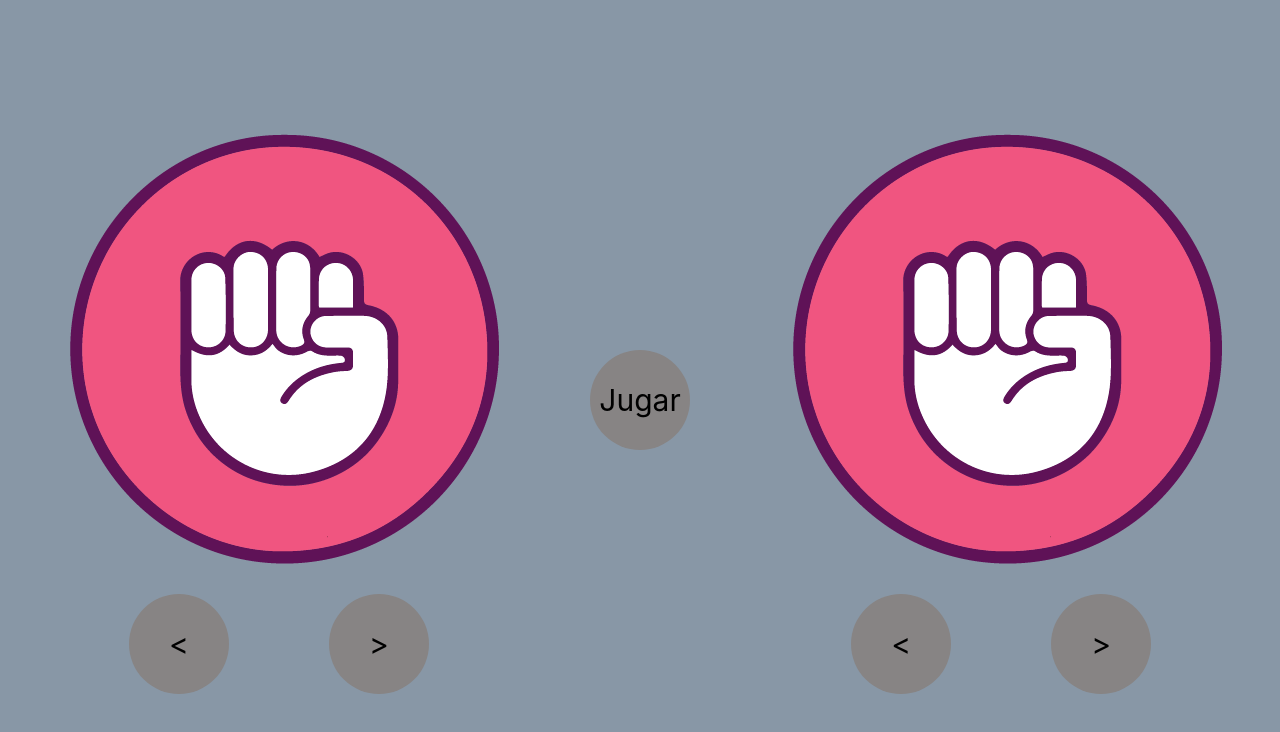
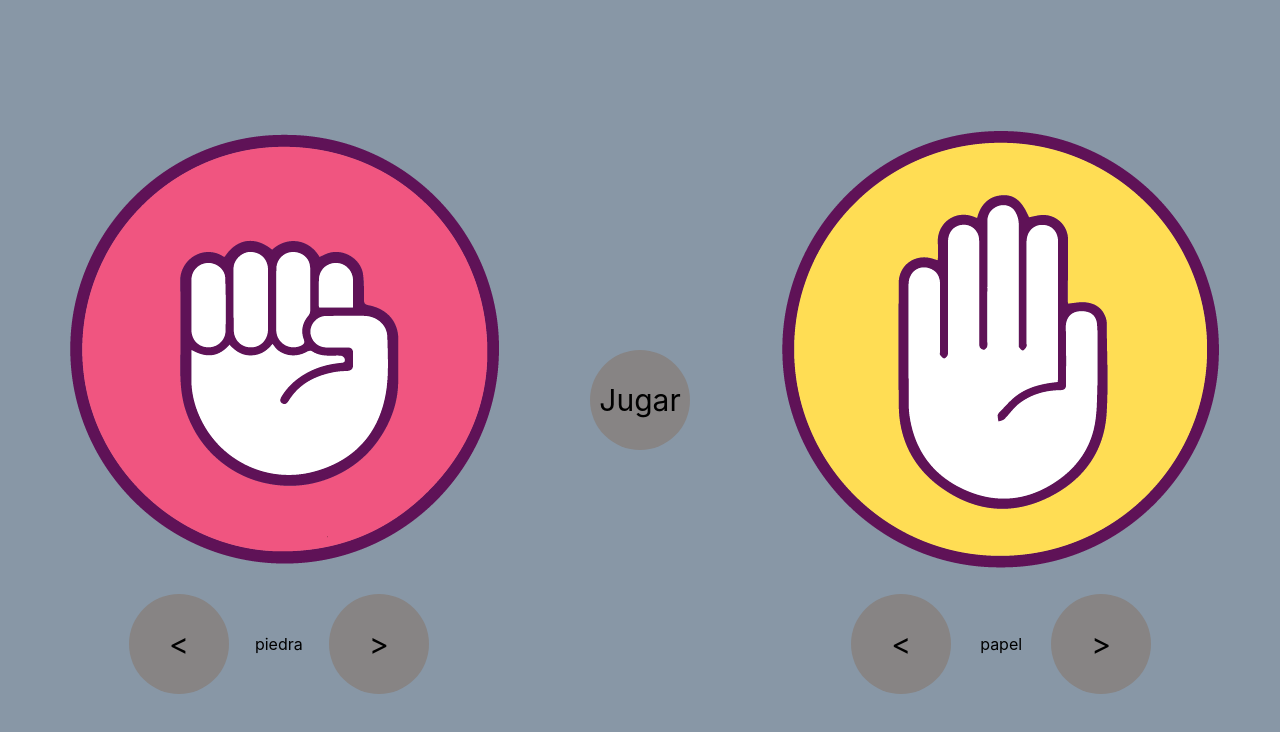
Before and after one commit to soniamogo/pptReact, a React (Create React App) app: page / in a window 1280 px wide. Shown: the top 732 px of the page. Built offline with nearby package versions, Linux system fonts and the light colour scheme.

Commit message:
remates 01/08

```diff
--- a/src/componentes/Boton/style.css
+++ b/src/componentes/Boton/style.css
@@ -7,4 +7,5 @@
     border-radius: 50%;
     background-color: rgb(135, 132, 132);
     font-size: 30px;
+    cursor: pointer;
 }
--- a/src/componentes/Ppt/index.js
+++ b/src/componentes/Ppt/index.js
@@ -15,21 +15,15 @@ export default class Ppt extends Component {
 
   handleNext = (jugador) =>{
     if(jugador === 1){
-      console.log(this.state.seleccion1)
       var indice = this.opciones.indexOf(this.state.seleccion1)
-      console.log(indice)
       if(indice === 2) indice=0;
       else indice++
       this.setState({seleccion1:this.opciones[indice]})
-      console.log(this.state.seleccion1)
     }else{
-      console.log(this.state.seleccion2)
       var indice = this.opciones.indexOf(this.state.seleccion2)
-      console.log(indice)
       if(indice === 2) indice=0;
       else indice++
       this.setState({seleccion2:this.opciones[indice]})
-      console.log(this.state.seleccion2)
     }
   }
 
@@ -41,16 +35,17 @@ export default class Ppt extends Component {
       if(indice === 0) indice=2;
       else indice--
       this.setState({seleccion1:this.opciones[indice]})
-      console.log(this.state.seleccion1)
-    }else{
+    }
+    else{
       console.log(this.state.seleccion2)
       var indice = this.opciones.indexOf(this.state.seleccion2)
       console.log(indice)
       if(indice === 0) indice=2;
       else indice--
       this.setState({seleccion2:this.opciones[indice]})
-      console.log(this.state.seleccion2)
+
     }
+
   }
 
   jugada = () =>{
@@ -73,9 +68,9 @@ export default class Ppt extends Component {
     return (
       <div id='tablero'>
         <div id='jugadas'>
-            <Selector handleNext={this.handleNext} handlePrev={this.handlePrev} jugador='1' seleccion={this.state.seleccion1}/>
+            <Selector handleNext={this.handleNext} handlePrev={this.handlePrev} jugador={1} seleccion={this.state.seleccion1}/>
             <Jugar jugada={this.jugada}/>
-            <Selector handleNext={this.handleNext} handlePrev={this.handlePrev} jugador='2' seleccion={this.state.seleccion2}/>
+            <Selector handleNext={this.handleNext} handlePrev={this.handlePrev} jugador={2} seleccion={this.state.seleccion2}/>
         </div>
       </div>
     )
--- a/src/componentes/Selector/index.js
+++ b/src/componentes/Selector/index.js
@@ -8,14 +8,23 @@ import './style.css'
 
 
 const Selector = ({handleNext, handlePrev, jugador, seleccion}) => {
+  let nextOption = () =>{
+    handleNext(jugador)
+  }
+
+  let prevOption = () =>{
+    handlePrev(jugador)
+  }
 
   return (
     <div id='jugador'>
-      <img src={Piedra}/>
+      {seleccion === 'piedra' && <img src={Piedra}/>}
+      {seleccion === 'papel' && <img src={Papel}/>}
+      {seleccion === 'tijera' && <img src={Tijera}/>}
       <div id="botones">
-        <Boton content='<' handleclick={handlePrev} jugador={jugador}/>
-        <div id='opcion' onChange={seleccion}></div>
-        <Boton content='>' handleClick={handleNext} jugador={jugador}/>
+        <Boton content='<' handleClick={prevOption}/>
+        <div id='opcion'> {seleccion}</div>
+        <Boton content='>' handleClick={nextOption}/>
       </div>
     </div>
 
```
Also changed, not shown: src/componentes/Boton/index.js (+3 -5 lines).
